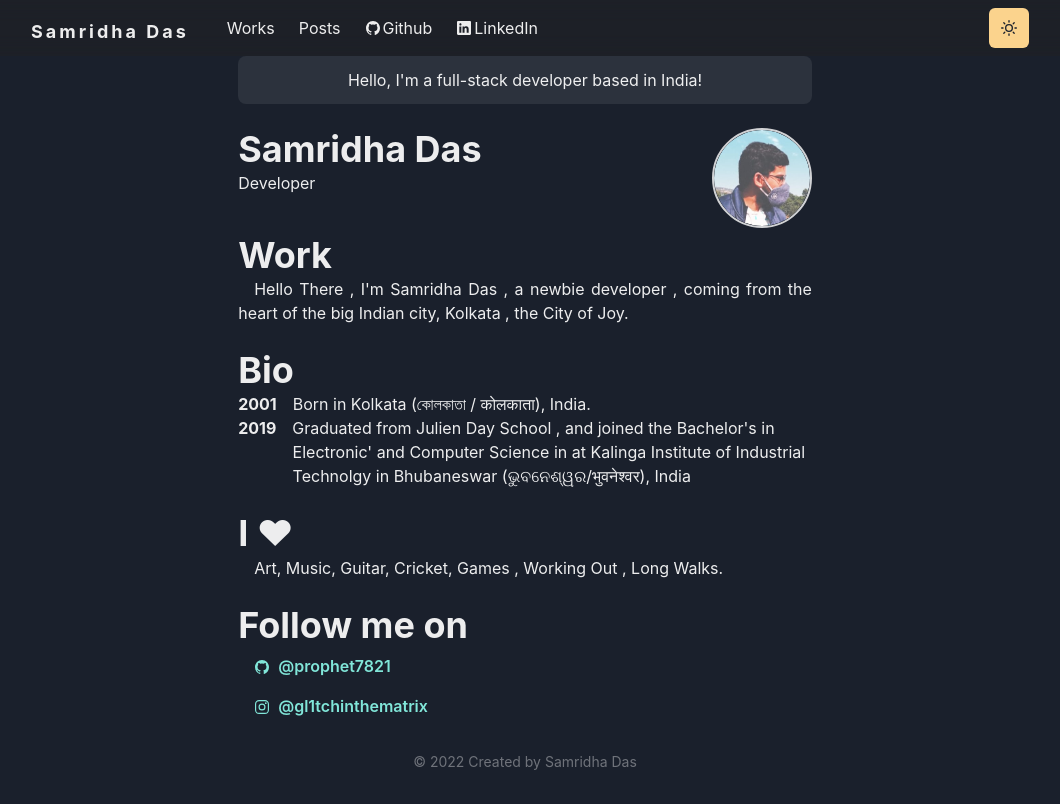
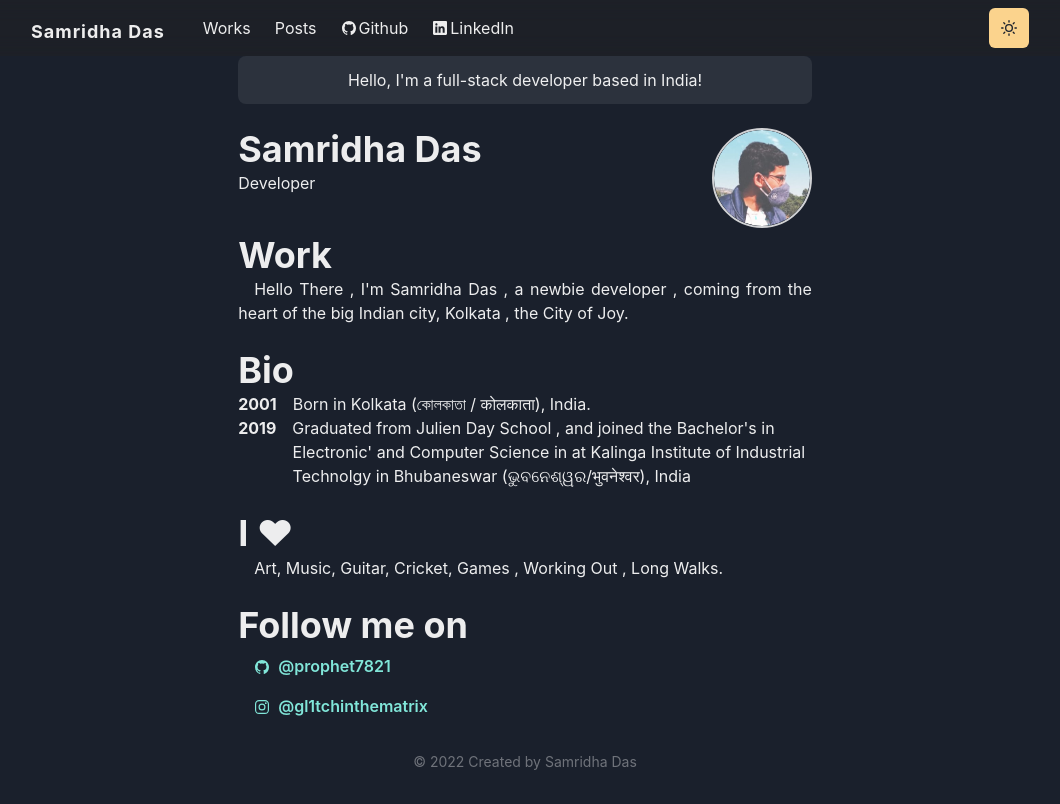
Before and after one commit to prophet7821/portfolio-app, a Next.js app: page / in a window 1280 px wide. Shown: the whole page, without its empty margins (115-1175 px from the left). Built offline with nearby package versions, Linux system fonts and the light colour scheme.

Commit message:
"logo repair 2"

```diff
--- a/components/logo.js
+++ b/components/logo.js
@@ -10,7 +10,7 @@ const LogoBox = styled.span`
   height: 30px;
   line-height: 20px;
   padding: 10px;
-  letter-spacing:3px;
+  letter-spacing:1px;
 `
 
 const Logo = () => {
```
